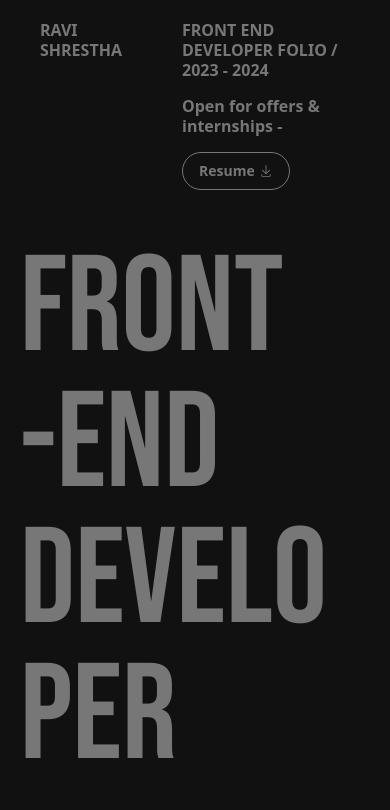
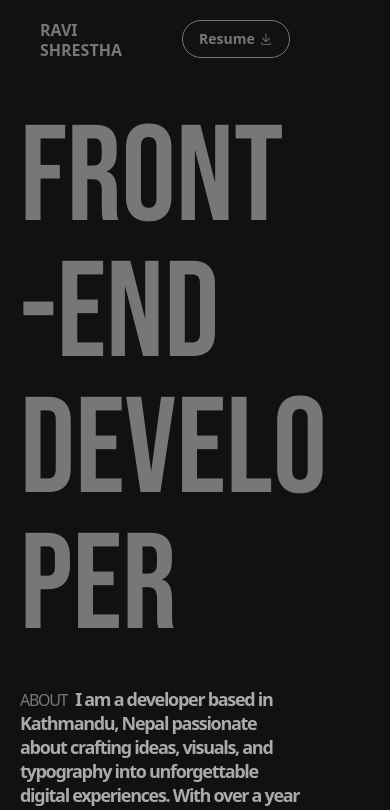
Before and after one commit to stharavi01/react-portfolio, a React (Vite) app: page / in a window 390 px wide. Shown: the top 810 px of the page. Built offline with nearby package versions, Linux system fonts and the light colour scheme.

Commit message:
responsive layout

```diff
--- a/src/components/Contact.jsx
+++ b/src/components/Contact.jsx
@@ -64,8 +64,8 @@ const Contact = () => {
 				</div>
 
 				{/* Right column */}
-				<div>
-					<p className="border-b border-black uppercase text-bold text-lg tracking-tight font-OpenSauce-Bold">
+				<div className="hidden md:block">
+					<p className="border-b border-black uppercase text-bold text-lg tracking-tight font-OpenSauce-Bold ">
 						Resources
 					</p>
 					<div className="flex flex-col mt-2 font-bold font-MontrealMedium text-darkWhite">
--- a/src/components/Navbar.jsx
+++ b/src/components/Navbar.jsx
@@ -21,15 +21,15 @@ const Navbar = () => {
 
 				{/* Right column */}
 				<div className="flex flex-col md:flex-row gap-y-4 justify-between">
-					<p className=" uppercase sm:flex text-hover md:w-[30%]">
+					<p className=" uppercase sm:flex text-hover md:w-[30%] hidden ">
 						Front end developer folio / 2023 - 2024
 					</p>
 
-					<p className=" items-center text-hover text-wrap md:w-1/4">
+					<p className=" items-center text-hover text-wrap md:w-1/4 hidden sm:block">
 						Open for offers & internships -
 					</p>
 
-					<a href={Resume} download="downloaded-resume.pdf">
+					<a href={Resume} download="downloaded-resume.pdf" className="">
 						<button className="px-4 py-2 lg:mt-[-0.4rem] text-sm rounded-full border hover:text-slate-50 flex items-center gap-1 cursor-pointer text-hover">
 							Resume <GoDownload />
 						</button>
```
